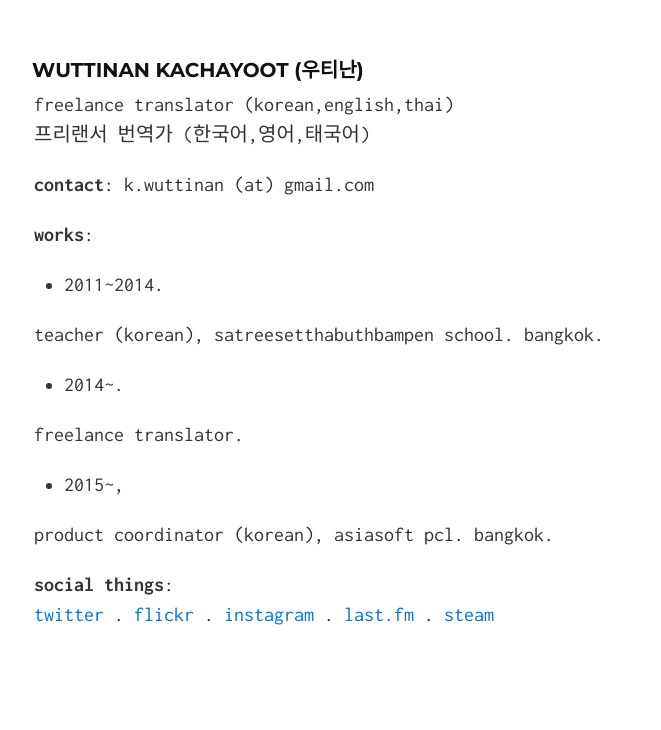
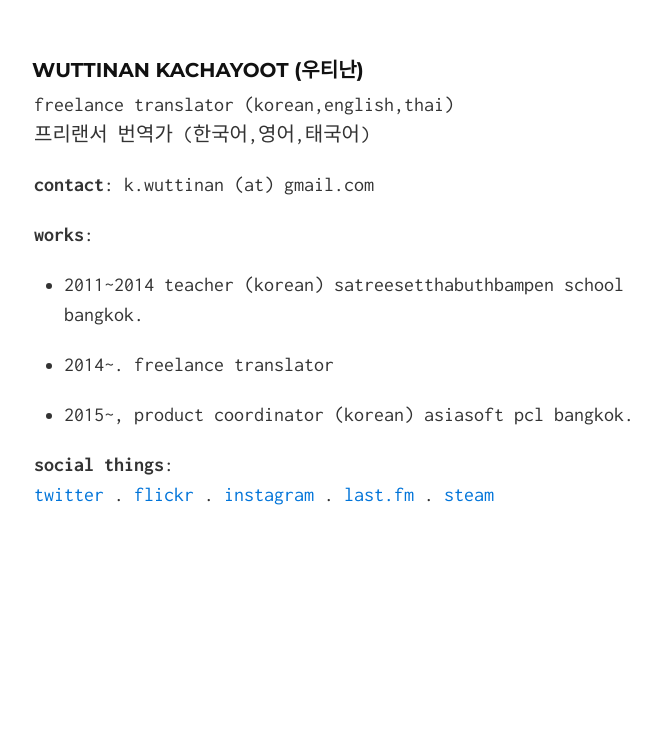
Before and after one commit to wuttinan/wuttinan.github.io, a Jekyll site: the page built from index.md, in a window 1280 px wide. Shown: the part 200-930 px from the top of the page, without its empty margins (306-967 px from the left). Built offline with Jekyll 4.4.1, drawn with Linux system fonts in a browser that asks for light colours; after the commit the page ends 900 px from its top, so only the background shows below that.

Commit message:
update info

```diff
--- a/index.md
+++ b/index.md
@@ -11,15 +11,18 @@ freelance translator (korean,english,thai)
 **contact**: k.wuttinan (at) gmail.com
 
 **works**:
-- 2011~2014.
+- 2011~2014
+teacher (korean)
+satreesetthabuthbampen school
+bangkok.
 
-teacher (korean), satreesetthabuthbampen school. bangkok.
 - 2014~.
+freelance translator
 
-freelance translator.
 - 2015~,
-
-product coordinator (korean), asiasoft pcl. bangkok.
+product coordinator (korean)
+asiasoft pcl
+bangkok.
 
 **social things**:
 [twitter](http://twitter.com/wuttinan) . [flickr](http://flickr.com/photos/eszett) . [instagram](http://instagr.am/wuttinanp) . [last.fm](http://last.fm/user/ping880727) . [steam](http://steamcommunity.com/id/wuttinan)
```
